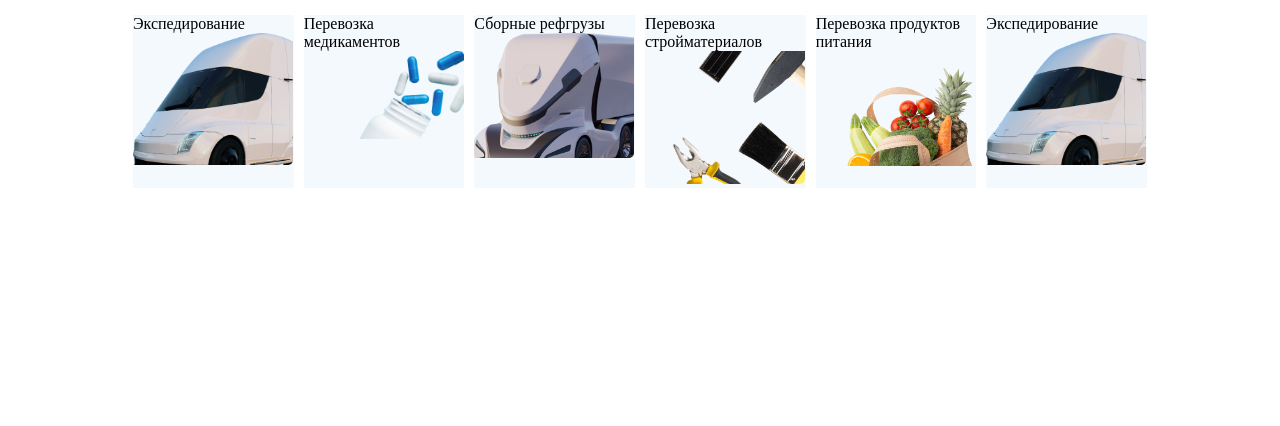
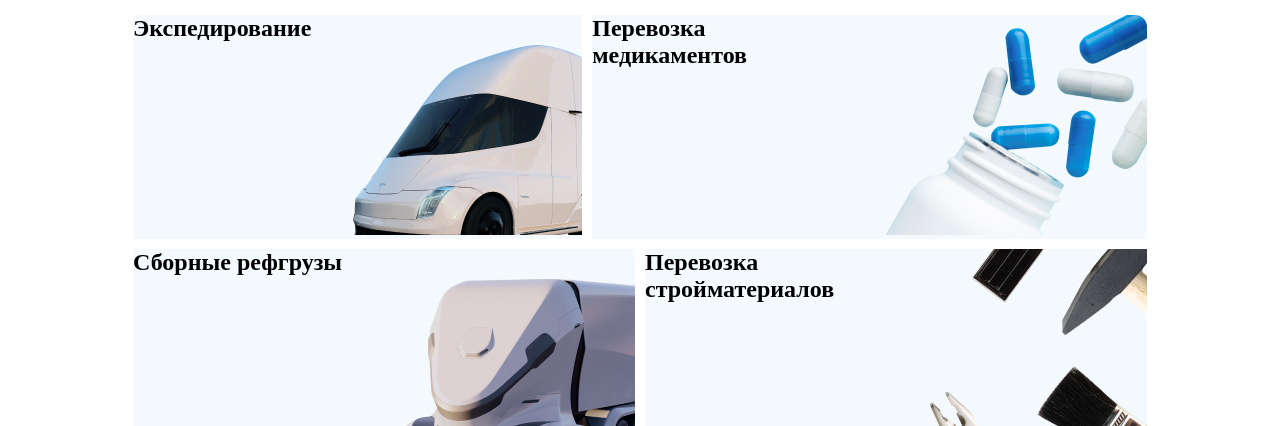
Before and after one commit to Inchensenk/5, a plain HTML site: page index.html in a window 1280 px wide. Shown: the part 526-952 px from the top of the page. Before the commit the page ends 893 px from the top, so only its background shows below. Drawn offline with Linux system fonts and the light colour scheme.

Commit message:
almost done

```diff
--- a/index.html
+++ b/index.html
@@ -80,45 +80,33 @@
 
         <div class="item-level2">
           <div class="item-level3">
-            <figure>
-              <figcaption>Экспедирование</figcaption>
-              <img src="IMG/Truck.png" alt="Truck" />
-            </figure>
+            <div class="item-level4 text"><h2>Экспедирование</h2></div>
+            <div class="item-level4 img"><img src="IMG/Truck.png" alt="Truck" /></div>
           </div>
 
           <div class="item-level3">
-            <figure>
-              <figcaption>Перевозка медикаментов</figcaption>
-              <img src="IMG/Pills.png" alt="Pills" />
-            </figure>
+            <div class="item-level4 text"><h2>Перевозка медикаментов</h2></div>
+            <div class="item-level4 img"><img src="IMG/Pills.png" alt="Pills" /></div>
           </div>
 
           <div class="item-level3">
-            <figure>
-              <figcaption>Сборные рефгрузы</figcaption>
-              <img src="IMG/FuturisticTruck.png" alt="FuturisticTruck" />
-            </figure>
+            <div class="item-level4 text"><h2>Сборные рефгрузы</h2></div>
+            <div class="item-level4 img"><img src="IMG/FuturisticTruck.png" alt="FuturisticTruck" /></div>
           </div>
 
           <div class="item-level3">
-            <figure>
-              <figcaption>Перевозка стройматериалов</figcaption>
-              <img src="IMG/Tools.png" alt="Tools" />
-            </figure>
+            <div class="item-level4 text"><h2>Перевозка стройматериалов</h2></div>
+            <div class="item-level4 img"><img src="IMG/Tools.png" alt="Tools" /></div>
           </div>
 
           <div class="item-level3">
-            <figure>
-              <figcaption>Перевозка продуктов питания</figcaption>
-              <img src="IMG/Vegetables.png" alt="Vegetables" />
-            </figure>
+            <div class="item-level4 text"><h2>Перевозка продуктов питания</h2></div>
+            <div class="item-level4 img"><img src="IMG/Vegetables.png" alt="Vegetables" /></div>
           </div>
 
           <div class="item-level3">
-            <figure>
-              <figcaption>Экспедирование</figcaption>
-              <img src="IMG/Truck.png" alt="Truck" />
-            </figure>
+            <div class="item-level4 text"><h2>Экспедирование</h2></div>
+            <div class="item-level4 img"><img src="IMG/Truck.png" alt="Truck" /></div>
           </div>
         </div>
       </div>
--- a/style.css
+++ b/style.css
@@ -34,7 +34,7 @@
 .item-level1-white-1 {
   background-color: #ffffff;
   padding-top: 1em;
-  /* border: 10px solid rgb(199, 181, 23); */
+
 }
 
 .item-level1-white-2 {
@@ -47,15 +47,31 @@
   justify-content: center;
   flex-wrap: wrap;
   margin: 0 10% 1% 10%;
-  /* border: 10px solid rgb(158, 23, 199); */
 }
 
 .item-level3 {
   background-color: #f4f9fe;
   margin: 5px;
   flex: 1;
-  /* border: 5px solid rgb(177, 91, 52); */
+  bottom: 0;
+  right: 0;
+
+  display: flex;
 }
+
+.item-level4{
+  flex-grow: 1;
+ }
+
+ .img{
+   align-self:flex-end;
+   flex-grow:0;
+ }
+
+ .text{
+  align-self:baseline;
+  flex-grow:1;
+ }
 
 table {
   width: 100%;
@@ -90,8 +106,3 @@ tr {
   text-align: left;
   padding: 0 0 0 20px;
 }
-img {
-  width: 10em;
-  height: auto;
-  border-bottom-right-radius: 5px;
-}
```
